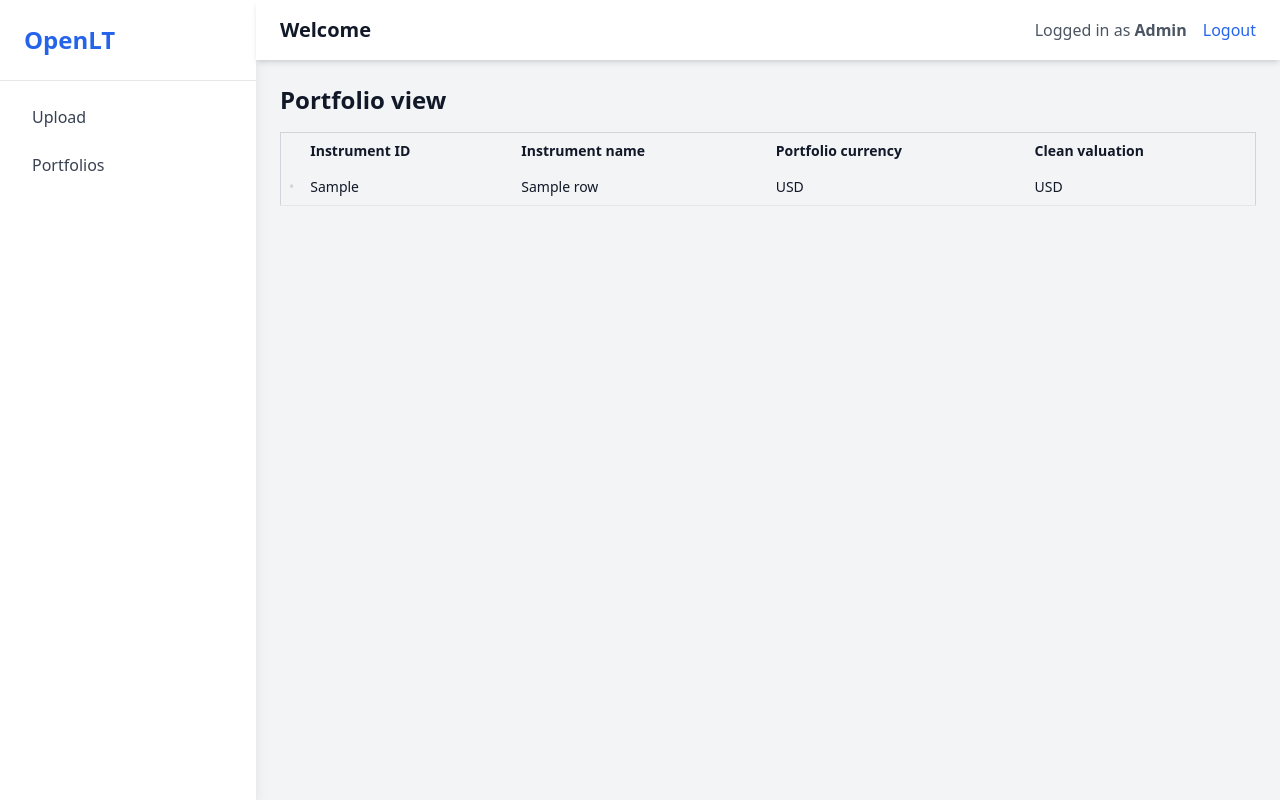
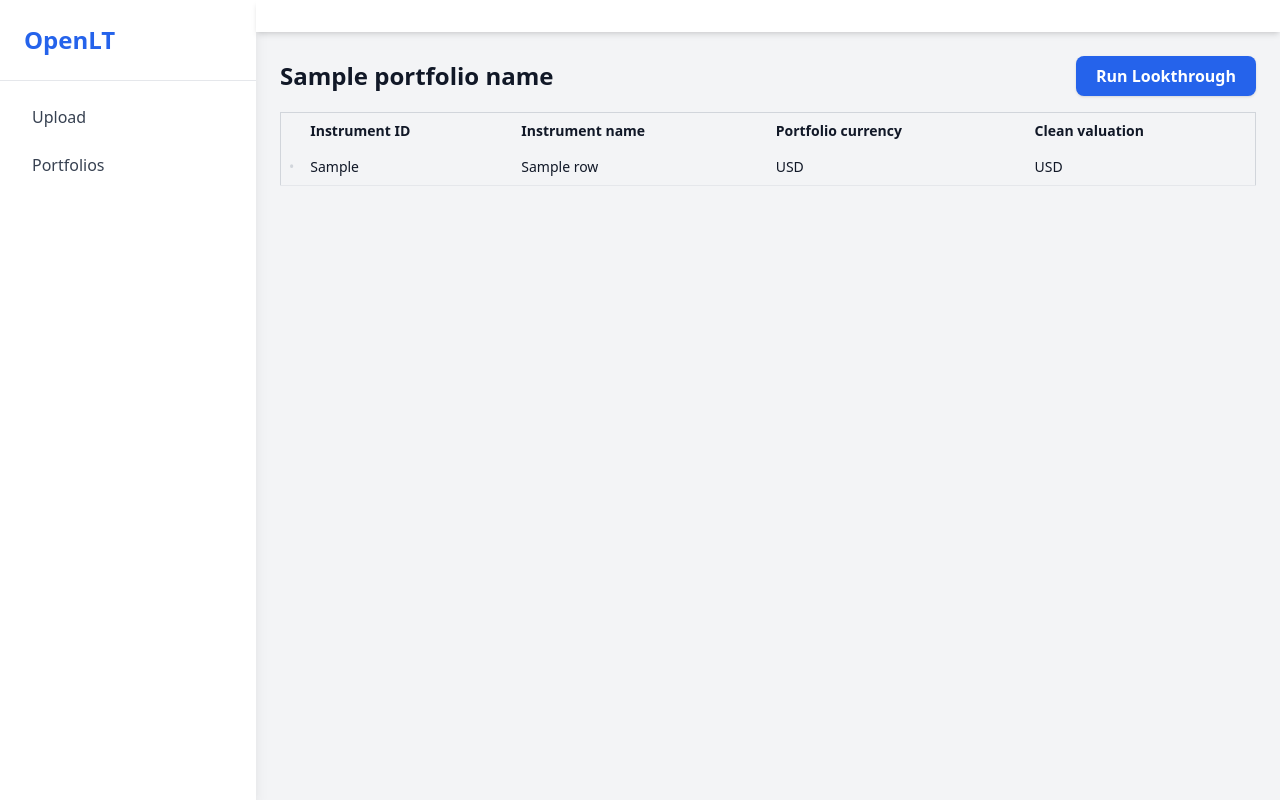
Before and after one commit to romain-delbec/OpenLT-worker-node, a FastAPI app: template app/templates/portfolio_view.html in a window 1280 px wide. Run offline with FastAPI, Linux system fonts and the light colour scheme; the template is opened without the code that fills it: most values are stand-ins (such as "Sample title", 1, 10 or a date in 2020); some libraries are stand-ins or nearby versions.

Commit message:
Frontend tweaks

```diff
--- a/app/routes/portfolios.py
+++ b/app/routes/portfolios.py
@@ -46,7 +46,7 @@ async def get_files(request: Request):
 
     return templates.TemplateResponse("files.html", {"request": request, "files": files})
 
-@router.get("/trigger-lookthrough/{portfolio_id}/{navdate}/")
+@router.post("/trigger-lookthrough/{portfolio_id}/{navdate}/")
 async def trigger_lookthrough(portfolio_id: str, navdate: str):
     run_lookthrough(portfolio_id=portfolio_id, navdate=navdate)
     return {"status": "calculated"}
@@ -130,7 +130,9 @@ COLUMNS_TO_DISPLAY = [
 async def index(request: Request, portfolio_id: str, nav_date: str):
     main_df = get_load_portfolio(portfolio_id=portfolio_id, navdate=nav_date)
 
-    main_df = main_df[COLUMNS_TO_DISPLAY + ["15_Type_of_identification_code_for_the_instrument"]]  # needed for logic
+    portfolio_name = main_df['3_Portfolio_name'][0]
+
+    main_df = main_df[COLUMNS_TO_DISPLAY + ["15_Type_of_identification_code_for_the_instrument"]]
     data = main_df.to_dict(orient="records")
 
     child_data = {}
@@ -154,5 +156,8 @@ async def index(request: Request, portfolio_id: str, nav_date: str):
     return templates.TemplateResponse("portfolio_view.html", {
         "request": request,
         "data": data,
-        "child_data": child_data
+        "child_data": child_data,
+        "portfolio_id": portfolio_id,
+        "navdate": nav_date,
+        "portfolio_name": portfolio_name
     })
--- a/app/templates/base.html
+++ b/app/templates/base.html
@@ -25,11 +25,11 @@
         <div class="flex-1 flex flex-col">
             <!-- Header -->
             <header class="bg-white shadow-md px-6 py-4 flex justify-between items-center">
-                <h2 class="text-xl font-semibold">{% block page_title %}Welcome{% endblock %}</h2>
-                <div class="flex items-center space-x-4">
+                <h2 class="text-xl font-semibold">{% block page_title %}{% endblock %}</h2>
+                <!-- <div class="flex items-center space-x-4">
                     <span class="text-gray-600">Logged in as <strong>Admin</strong></span>
                     <a href="/logout" class="text-blue-600 hover:underline">Logout</a>
-                </div>
+                </div> -->
             </header>
 
             <!-- Page content -->
--- a/app/templates/portfolio_view.html
+++ b/app/templates/portfolio_view.html
@@ -3,7 +3,14 @@
 {% block title %}Portfolio view{% endblock %}
 
 {% block content %}
-<h1 class="text-2xl font-bold mb-4">Portfolio view</h1>
+<div class="flex items-center justify-between mb-4">
+  <h1 class="text-2xl font-bold">{{ portfolio_name }}</h1>
+  <form action="/trigger-lookthrough/{{ portfolio_id }}/{{ navdate }}/" method="post">
+    <button type="submit" class="bg-blue-600 hover:bg-blue-700 text-white font-semibold px-5 py-2 rounded-lg shadow transition">
+      Run Lookthrough
+    </button>
+  </form>
+</div>
 
 <table class="min-w-full border border-gray-300 text-sm">
   <thead class="bg-gray-100">
```
